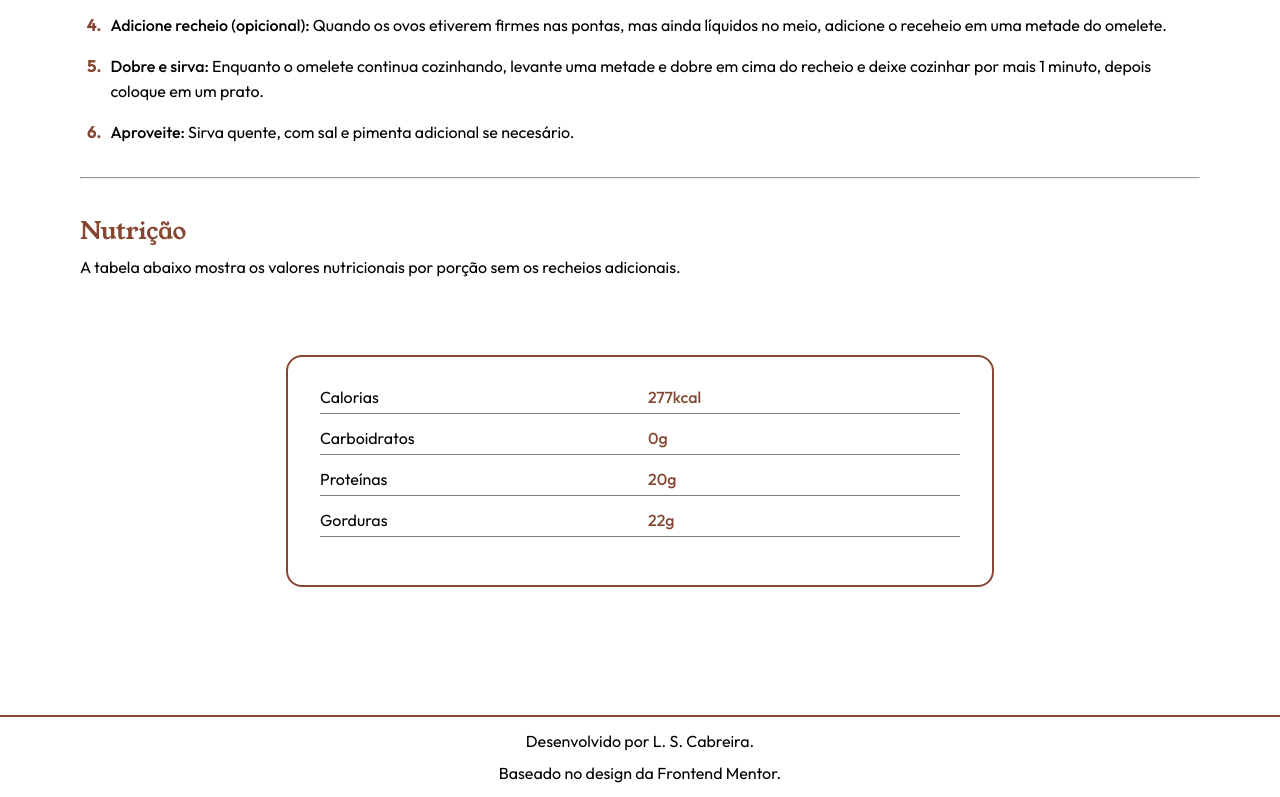
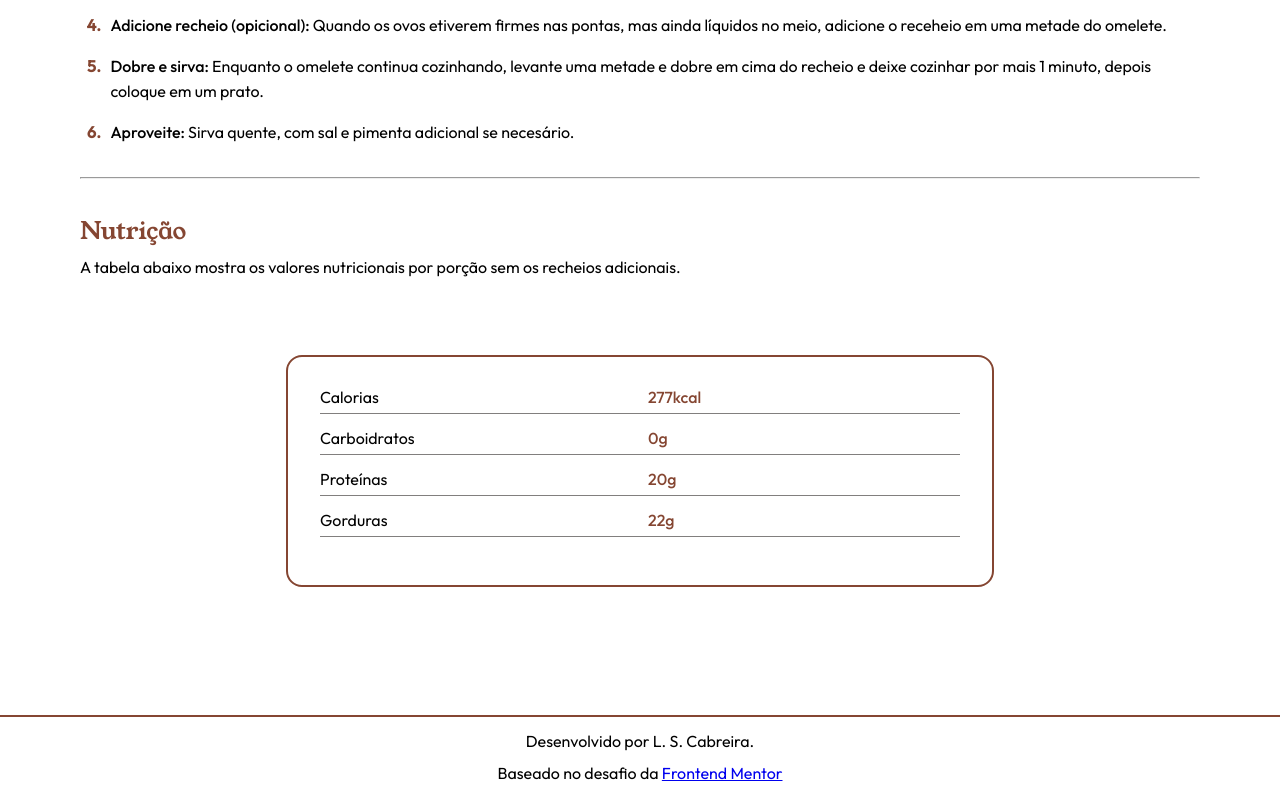
Before and after one commit to ls-cabreira/recipe-page, a plain HTML site: page index.html in a window 1280 px wide. Shown: the part 1280-2077 px from the top of the page. Drawn offline with Linux system fonts and the light colour scheme.

Commit message:
Adição dos créditos no footer

```diff
--- a/index.html
+++ b/index.html
@@ -124,7 +124,7 @@
 
     <footer class="rodape">
         <h2>Desenvolvido por L. S. Cabreira.</h2>
-        <p>Baseado no design da Frontend Mentor.</p>
+        <p>Baseado no desafio da <a href="https://www.frontendmentor.io/challenges/recipe-page-KiTsR8QQKm">Frontend Mentor</a></p>
     </footer>
 </body>
 
```
